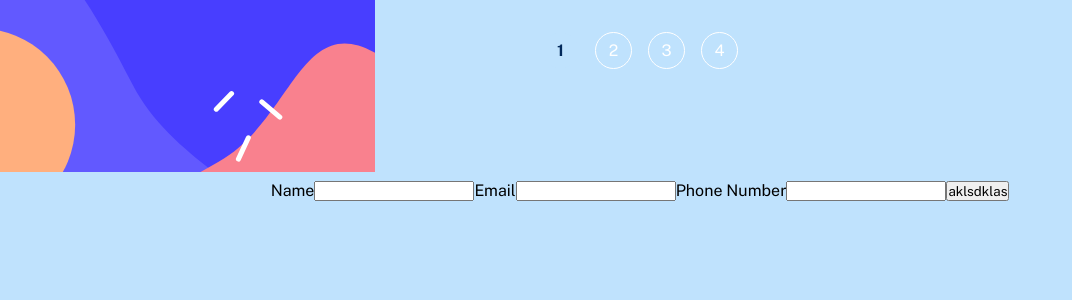
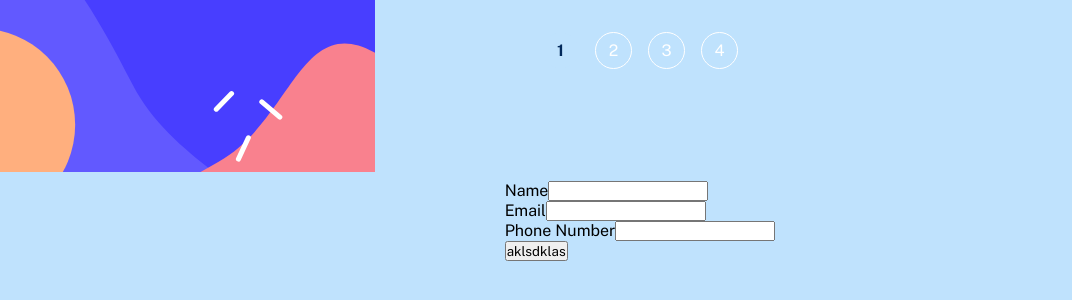
Before and after one commit to Mateeb11/multi-step-form, a React (Vite) app: page / in a window 1280 px wide. Shown: the top 300 px of the page, without its empty margins (0-1072 px from the left). Built offline with nearby package versions, Linux system fonts and the light colour scheme.

Commit message:
adding re-useable input component

```diff
--- a/src/Component/Form/Info.jsx
+++ b/src/Component/Form/Info.jsx
@@ -3,6 +3,8 @@ import validator from "validator";
 import { useState } from "react";
 
 import classes from "./Info.module.scss";
+
+import Input from "../UI/Input";
 
 export default function Info({ info, setInfo, setStep }) {
   const [isFormSubmited, setIsFormSubmited] = useState(false);
@@ -62,16 +64,24 @@ export default function Info({ info, setInfo, setStep }) {
   };
   return (
     <>
-      <label htmlFor="">Name</label>
-      <input type="name" name="name" id="" onChange={nameHandler} />
-      {!isNameValid && isFormSubmited && <p>{nameErrorMessage}</p>}
-      <label htmlFor="">Email</label>
-      <input type="email" name="email" id="" onChange={emailHandler} />
-      {!isEmailValid && isFormSubmited && <p>{emailErrorMessage}</p>}
-
-      <label htmlFor="">Phone Number</label>
-      <input type="number" name="number" id="" onChange={numberHandler} />
-      {!isNumberValid && isFormSubmited && <p>{numberErrorMessage}</p>}
+      <Input
+        title={"Name"}
+        type={"text"}
+        name={"name"}
+        onChange={nameHandler}
+      />
+      <Input
+        title={"Email"}
+        type={"email"}
+        name={"email"}
+        onChange={emailHandler}
+      />
+      <Input
+        title={"Phone Number"}
+        type={"number"}
+        name={"phone number"}
+        onChange={numberHandler}
+      />
 
       <button onClick={formSubmitHandler}>aklsdklas</button>
     </>
--- /dev/null
+++ b/src/Component/UI/Input.jsx
@@ -0,0 +1,24 @@
+import classes from "./Input.module.scss";
+
+export default function Input({
+  title,
+  type,
+  name,
+  placeholder,
+  onChange,
+  errorMessage,
+  isError,
+}) {
+  return (
+    <div className={classes.input}>
+      <label htmlFor={name}>{title}</label>
+      <input
+        type={type}
+        name={name}
+        id={name}
+        placeholder={placeholder}
+        onChange={onChange}
+      />
+    </div>
+  );
+}
```
Also changed, not shown: src/Component/UI/Input.module.scss (added).
